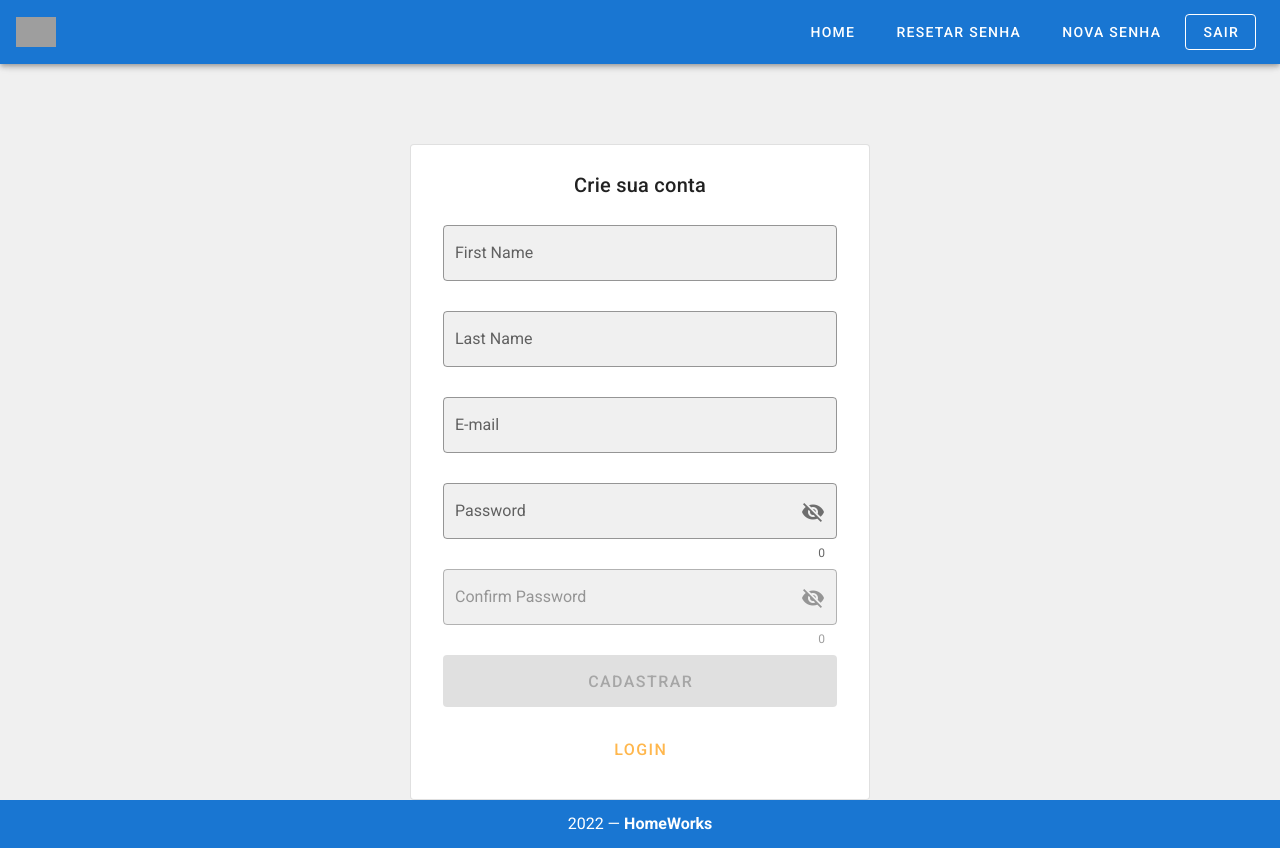
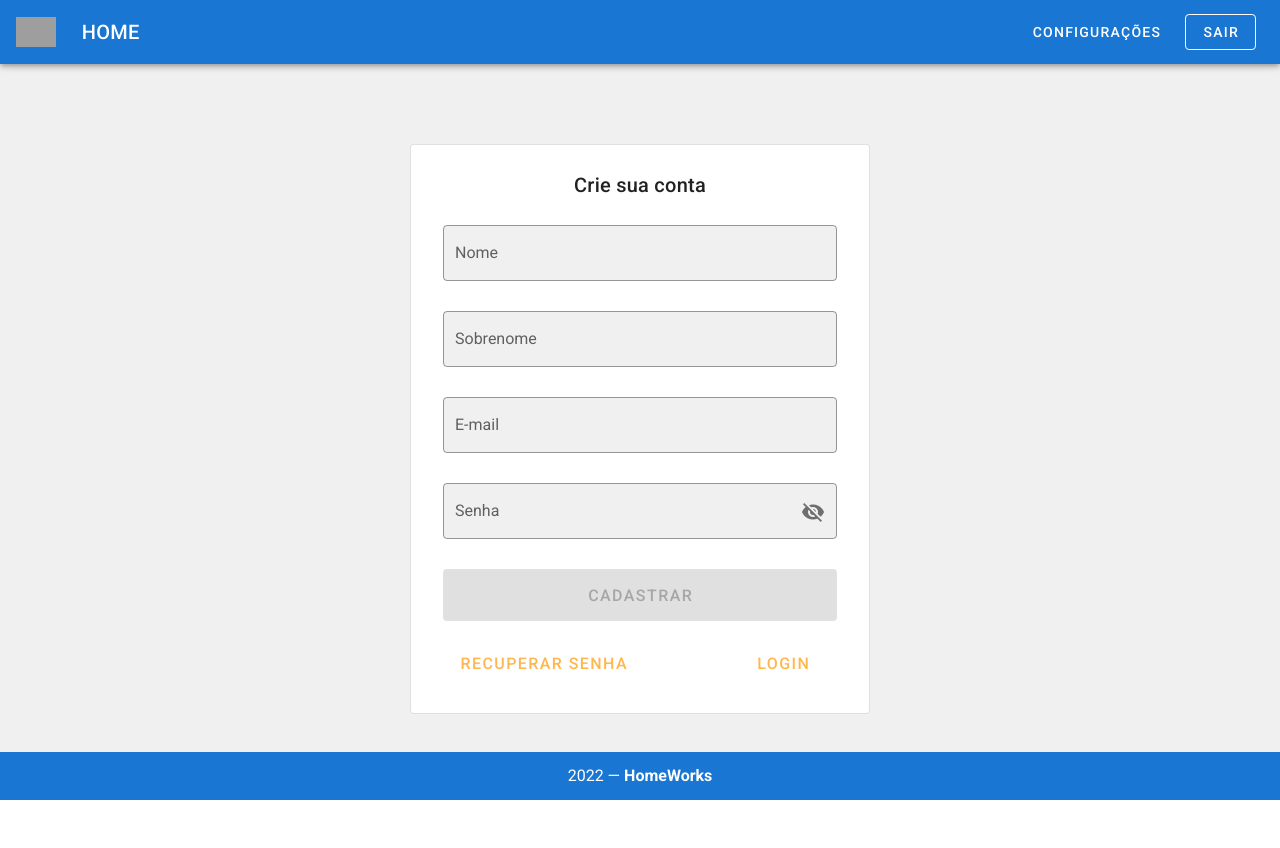
Before and after one commit to paulpessoa/Home-Works, a Vue app: page /register in a window 1280 px wide. After the commit the page ends 800 px from the top, so only its background shows below. Built offline with nearby package versions, Linux system fonts and the light colour scheme; sample sign-in values are in the browser's storage; grey boxes are pictures that could not be loaded.

Commit message:
review later

```diff
--- a/src/components/AppHeader.vue
+++ b/src/components/AppHeader.vue
@@ -1,27 +1,59 @@
 <template>
   <v-app-bar app color="primary" dark>
     <div class="d-flex align-center">
-            <v-img alt="Vuetify Logo" class="shrink mr-2"
-                src="https://cdn.vuetifyjs.com/images/logos/vuetify-logo-dark.png" transition="scale-transition"
-                width="40" />
+    <a href="/">
+
+      <v-img alt="Vuetify Logo" class="shrink mr-2" src="https://cdn.vuetifyjs.com/images/logos/vuetify-logo-dark.png"
+        transition="scale-transition" width="40" />
+    </a>
+    <v-btn class="mr-2 text-lg-h6" href="/" text> Home </v-btn>
+
     </div>
     <v-spacer></v-spacer>
-        <v-btn class="mr-2" href="/" text> Home </v-btn>
-        <v-btn class="mr-2" v-if="accessToken" href="/reset-password" text> Resetar Senha </v-btn>
-        <v-btn class="mr-2" v-if="accessToken" href="/new-password" text> Nova Senha </v-btn>
+    <v-btn class="mr-2" v-if="accessToken" href="#" text> Configurações </v-btn>
     <v-btn class="mr-2 primary--text" v-if="!accessToken" href="/register" color="white"> Cadastro </v-btn>
     <v-btn class="mr-2" v-if="!accessToken" href="/login" outlined> Login </v-btn>
-        <v-btn class="mr-2" v-if="accessToken" href="/#" outlined> Sair </v-btn>
+    <v-btn class="mr-2" v-if="accessToken" href="/#" @click="logout()" outlined> Sair </v-btn>
   </v-app-bar>
 
 </template>
 
 
 <script>
+import axios from "axios";
+const url = "https://homeworks-api.vercel.app/account/logout";
+
 export default {
   name: 'AppFooter',
   data: () => ({
     accessToken: sessionStorage.getItem("accessToken"),
   }),
+  methods: {
+    logout() {
+      axios.post(url, {
+      email: this.email,
+
+    }).then(response => {
+      this.isLoading = true
+      console.log("DEU CERTO", response);
+
+      function accessToken() {
+        sessionStorage.setItem("accessToken", userToken);
+      }
+      accessToken()
+
+      setTimeout(() => {
+        this.$router.push({ name: 'home' });
+      }, 3000);
+      clearTimeout(setTimeout)
+
+
+      this.response = JSON.stringify(response, null, 2)
+    }).catch(error => {
+      this.response = 'Error: ' + error.response.status
+      console.log("DEU ERRADO", response);
+    })
+  },
+}
 }
 </script>
--- a/src/components/EmailConfirmation.vue
+++ b/src/components/EmailConfirmation.vue
@@ -6,7 +6,7 @@
         <v-text-field v-model="email" filled type="mail" label="E-mail" required persistent-hint outlined>
         </v-text-field>
 
-        <v-btn block x-large type="submit" color="primary" depressed class="justify-center mb-6">Verify</v-btn>
+        <v-btn block x-large type="submit" color="primary" :loading="isLoading" depressed class="justify-center mb-6">Verify</v-btn>
       </v-form>
 
        <v-alert class="mt-7" v-if="emailConfirm" dismissible  type="success">
@@ -25,13 +25,14 @@ const url = "https://homeworks-api.vercel.app/account/confirm";
 export default {
   name: 'EmailConfirmation',
   data: () => ({
-
+    isLoading: false,
     email: sessionStorage.getItem("userEmail"),
     emailConfirm: null
 
   }),
    methods: {
     emailVerify() {
+      this.isLoading = true
       axios.post(url, {
         email: this.email,
         password: this.password,
@@ -40,7 +41,7 @@ export default {
           this.emailConfirm = response.data.message.description
         setTimeout(() => {
           this.emailConfirm = false
-        }, 45000);
+        }, 5000);
 
           clearTimeout(setTimeout)
         this.$router.push({ name: 'home' });
--- a/src/components/FormLogin.vue
+++ b/src/components/FormLogin.vue
@@ -1,22 +1,27 @@
 <template>
   <div>
-    <v-card outlined class="mx-auto mt-10 px-8 py-2" max-width="460">
+    <v-card v-if="!accesToken" outlined class="mx-auto mt-10 px-8 py-2" max-width="460">
       <v-card-title class="justify-center mb-2">Login</v-card-title>
-      <v-form ref="form" @submit.prevent="userLogin">
+      <v-form @submit.prevent="userLogin">
         <v-text-field v-model="email" filled type="mail" label="E-mail" required persistent-hint outlined>
         </v-text-field>
-        <v-text-field v-model="password" filled :append-icon="showKey ? 'mdi-eye' : 'mdi-eye-off'" :type="showKey ? 'text' : 'password'"
-          label="Password" required persistent-hint outlined @click:append="showKey = !showKey">
+        <v-text-field v-model="password" filled :append-icon="showKey ? 'mdi-eye' : 'mdi-eye-off'"
+          :type="showKey ? 'text' : 'password'" label="Password" required persistent-hint outlined
+          @click:append="showKey = !showKey">
         </v-text-field>
-        <v-btn block x-large type="submit" color="primary" depressed class="justify-center">Login</v-btn>
+        <v-btn block x-large type="submit" color="primary" depressed class="justify-center" :loading="isLoading">Login
+        </v-btn>
       </v-form>
-      <v-alert class="mt-7" v-if="emailConfirm" dismissible  type="success">
+      <v-alert class="mt-7" v-if="emailConfirm" dismissible type="success">
         {{ emailConfirm }}
       </v-alert>
       <v-card-actions class="text-xs-center py-4">
-        <v-btn block x-large color="orange lighten-2" text to="/register"> register </v-btn>
+        <v-btn x-large color="orange lighten-2" text to="/reset-password"> Recuperar senha </v-btn>
+        <v-spacer></v-spacer>
+        <v-btn x-large color="orange lighten-2" text to="/register"> Registrar </v-btn>
       </v-card-actions>
     </v-card>
+    <v-div v-else-if="accessToken = {redirect: { name: '#' }}"></v-div>
   </div>
 
 </template>
@@ -30,7 +35,7 @@ const url = "https://homeworks-api.vercel.app/account/login";
 export default {
   name: 'FormLogin',
   data: () => ({
-
+    isLoading: false,
     showKey: false,
     password: null,
     email: sessionStorage.getItem("userEmail"),
@@ -39,14 +44,13 @@ export default {
   }),
   methods: {
     userLogin() {
+      this.isLoading = true
       axios.post(url, {
         email: this.email,
         password: this.password,
       }).then(response => {
+        this.emailConfirm = 'Escrever algo aqui...'
         console.log("DEU CERTO", response);
-          this.emailConfirm = "Autenticañáo em andamento..."
-
-
         var userToken = response.data.accessToken
 
         function accessToken() {
@@ -57,13 +61,13 @@ export default {
         setTimeout(() => {
           this.emailConfirm = false
           this.$router.push({ name: 'home' });
-        }, 3000);
+        }, 5000);
         clearTimeout(setTimeout)
 
 
         this.response = JSON.stringify(response, null, 2)
       }).catch(error => {
-        this.response = 'Error: ' + error.response.status
+        this.response = 'Error: ' + error.response
         console.log("DEU ERRADO", response);
       })
     },
--- a/src/components/FormRegister.vue
+++ b/src/components/FormRegister.vue
@@ -4,74 +4,24 @@
       <v-card-title class="justify-center mb-2">Crie sua conta</v-card-title>
 
       <v-form ref="form" @submit.prevent="createUser">
-        <v-text-field
-          v-model="firstName"
-          :rules="nameRules"
-          filled
-          type="text"
-          label="First Name"
-          required
-          persistent-hint
-          outlined
-        >
+        <v-text-field v-model="firstName" :rules="nameRules" filled type="text" label="Nome" required persistent-hint
+          outlined>
         </v-text-field>
-        <v-text-field
-          v-model="lastName"
-          filled
-          type="text"
-          label="Last Name"
-          required
-          persistent-hint
-          outlined
-        >
+        <v-text-field v-model="lastName" filled type="text" label="Sobrenome" required persistent-hint outlined>
         </v-text-field>
-        <v-text-field
-          v-model="email"
-          :rules="emailRules"
-          filled
-          type="mail"
-          label="E-mail"
-          required
-          persistent-hint
-          outlined
-        >
+        <v-text-field v-model="email" :rules="emailRules" filled type="mail" label="E-mail" required persistent-hint
+          outlined>
         </v-text-field>
 
-        <v-text-field
-          v-model="password"
-          filled
-          :append-icon="showKey1 ? 'mdi-eye' : 'mdi-eye-off'"
-          :type="showKey1 ? 'text' : 'password'"
-          label="Password"
-          required
-          outlined
-          counter
-          :rules="passwordRules"
-          @click:append="showKey1 = !showKey1"
-        ></v-text-field>
-        <v-text-field
-          v-model="confirmPassword"
-          filled
-          :append-icon="showKey2 ? 'mdi-eye' : 'mdi-eye-off'"
-          :disabled="!password"
-          :type="showKey2 ? 'text' : 'password'"
-          label="Confirm Password"
-          required
-          outlined
-          counter
-          :rules="[passwordConfirmationRule]"
-          @click:append="showKey2 = !showKey2"
-        ></v-text-field>
+        <v-text-field v-model="password" filled :append-icon="showKey1 ? 'mdi-eye' : 'mdi-eye-off'"
+          :type="showKey1 ? 'text' : 'password'" label="Senha" required outlined :rules="passwordRules"
+          @click:append="showKey1 = !showKey1"></v-text-field>
+        <v-text-field v-if="none" v-model="confirmPassword" filled :append-icon="showKey2 ? 'mdi-eye' : 'mdi-eye-off'"
+          :disabled="!password" :type="showKey2 ? 'text' : 'password'" label="Confirm Password" required outlined
+          counter :rules="[passwordConfirmationRule]" @click:append="showKey2 = !showKey2"></v-text-field>
 
-        <v-btn
-          block
-          x-large
-          type="submit"
-          color="primary"
-          depressed
-          :disabled="password !== confirmPassword"
-          >Cadastrar</v-btn
-        >
+        <v-btn block x-large type="submit" color="primary" depressed :loading="isLoading"
+          :disabled="!firstName || !password || !email">Cadastrar</v-btn>
       </v-form>
 
       <v-alert class="mt-7" v-if="emailConfirm" dismissible type="success">
@@ -79,7 +29,11 @@
       </v-alert>
 
       <v-card-actions class="text-xs-center py-4">
-        <v-btn block x-large color="orange lighten-2" text href="/login">
+        <v-btn x-large color="orange lighten-2" text href="/reset-password">
+          Recuperar senha
+        </v-btn>
+        <v-spacer></v-spacer>
+        <v-btn  x-large color="orange lighten-2" text href="/login">
           login
         </v-btn>
       </v-card-actions>
@@ -94,6 +48,7 @@ const url = "https://homeworks-api.vercel.app/account/register";
 export default {
   name: "FormRegister",
   data: () => ({
+    isLoading: false,
     showKey1: false,
     showKey2: false,
 
@@ -110,6 +65,7 @@ export default {
   }),
   methods: {
     createUser() {
+      this.isLoading = true
       axios
         .post(url, {
           firstName: this.firstName,
@@ -128,17 +84,18 @@ export default {
           this.emailConfirm = response.data.message.description;
           setTimeout(() => {
             this.emailConfirm = false;
-          }, 4500);
+          }, 3500);
 
 
 
 
           var mailconfirmation = setInterval(() => {
-            this.$router.push({ name: "email-confirmation",
-            email: sessionStorage.getItem("userEmail")
+            this.$router.push({
+              name: "email-confirmation",
+              email: sessionStorage.getItem("userEmail")
             });
             clearInterval(mailconfirmation);
-          }, 5000);
+          }, 3000);
           //alert(response.data.message.description)
           // window.location.href = '/login';
           this.response = JSON.stringify(response, null, 2);
--- a/src/components/ResetPassword.vue
+++ b/src/components/ResetPassword.vue
@@ -6,7 +6,7 @@
         <v-text-field v-model="email" filled type="mail" label="E-mail" required persistent-hint outlined>
         </v-text-field>
 
-        <v-btn block x-large type="submit" color="primary" depressed class="justify-center">Send e-mail</v-btn>
+        <v-btn block x-large type="submit" :loading="isLoading" color="primary" depressed class="justify-center">Recuperar</v-btn>
       </v-form>
 
       <v-alert class="mt-7" v-if="emailConfirm" dismissible  type="success">
@@ -14,7 +14,10 @@
       </v-alert>
 
       <v-card-actions class="text-xs-center py-4">
-        <v-btn block x-large color="orange lighten-2" text href="/login"> login </v-btn>
+        <v-btn x-large color="orange lighten-2" text to="/register"> Registrar </v-btn>
+      <v-spacer></v-spacer>
+        <v-btn x-large color="orange lighten-2" text href="/login"> login </v-btn>
+
       </v-card-actions>
     </v-card>
   </div>
@@ -28,7 +31,7 @@ const url = "https://homeworks-api.vercel.app/account/reset/password";
 export default {
   name: 'ResetPassword',
   data: () => ({
-
+    isLoading: false,
     email: null,
     emailConfirm: null
 
@@ -39,14 +42,15 @@ export default {
         email: this.email,
         password: this.password,
       }).then(response => {
+        this.isLoading = true
         console.log("DEU CERTO", response);
           this.emailConfirm = "Link de recuperação enviado por e-mail"
         setTimeout(() => {
           this.emailConfirm = false
-        }, 20000);
+        }, 5000);
 
           clearInterval(setTimeout)
-        //this.$router.push({ name: 'login' });
+        this.$router.push({ name: 'login' });
 
         this.response = JSON.stringify(response, null, 2)
       }).catch(error => {
--- a/src/router/index.ts
+++ b/src/router/index.ts
@@ -20,7 +20,11 @@ const routes: Array<RouteConfig> = [
     component: ErrorComponent
   },
   {
-    path: '/',
+    path: '' || '/',
+    redirect: { name: 'home' }
+  },
+  {
+    path: '/home',
     name: 'home',
     component: HomeDashboard
   },
--- a/src/views/HomeDashboard.vue
+++ b/src/views/HomeDashboard.vue
@@ -26,19 +26,20 @@
 
 
   import Vue from 'vue'
-  import TaskTable from "@/components/tasks/TaskTable.vue"
   import TaskRegister from "@/components/tasks/TaskRegister.vue"
   import TaskRemove from "@/components/tasks/TaskRemove.vue"
   import TaskReport from "@/components/tasks/TaskReport.vue"
   import TaskDone from "@/components/tasks/TaskDone.vue"
   import SubjectRegister from "@/components/tasks/SubjectRegister.vue"
-  import FormLogin from '@/components/FormLogin.vue'
+  import FormLogin from "@/components/FormLogin.vue"
+  import TaskTable from "@/components/tasks/TaskTable.vue"
 
   export default Vue.extend({
     name: 'HomeDashboard',
     data: () => ({
       accessToken: sessionStorage.getItem("accessToken"),
     }),
+
     components: {
       TaskTable,
       TaskRegister,
```
Lines whose indentation alone changed are shown as unchanged.
